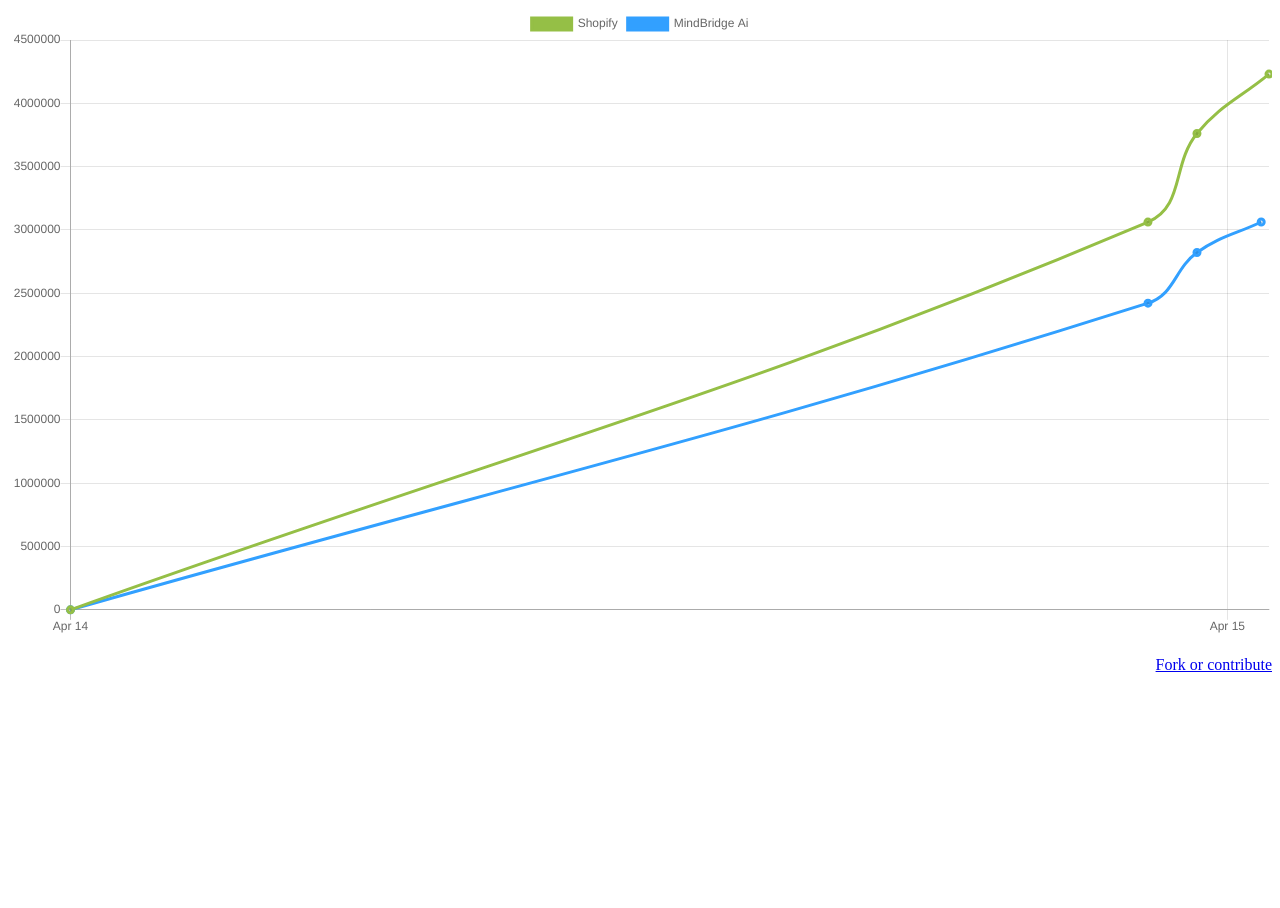
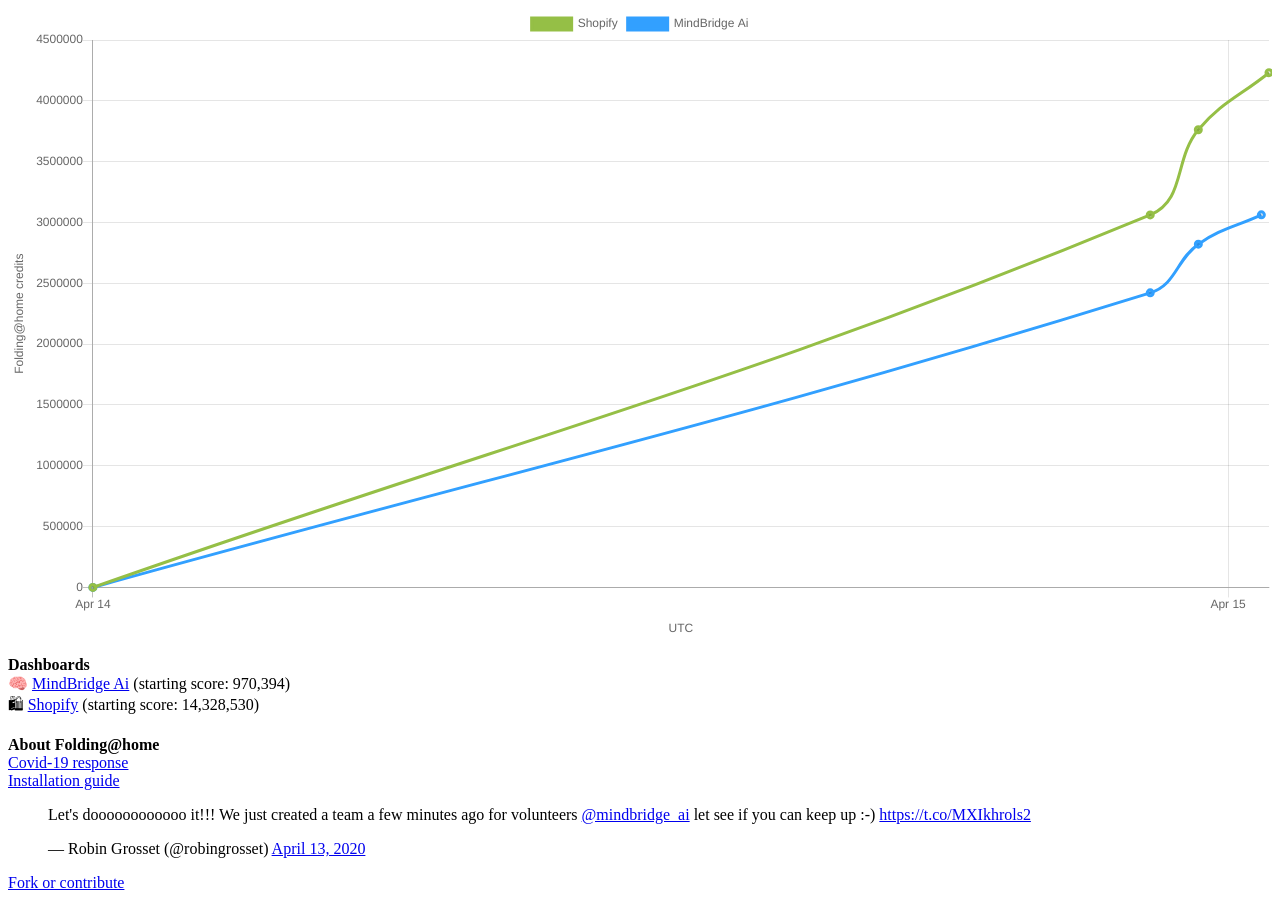
Before and after one commit to gregology/FaH_stats_page, a Flask app: page / in a window 1280 px wide. Before the commit the page ends 672 px from the top, so only its background shows below. Run offline with Flask 2, Linux system fonts and the light colour scheme; some libraries are stand-ins or nearby versions.

Commit message:
adding details and labels

```diff
--- a/app/templates/home.html
+++ b/app/templates/home.html
@@ -36,9 +36,19 @@
         options: {
           scales: {
             xAxes: [{
+              scaleLabel: {
+                display: true,
+                labelString: 'UTC'
+              },
               type: 'time',
               time: {
                 unit: 'day'
+              }
+            }],
+            yAxes: [{
+              scaleLabel: {
+                display: true,
+                labelString: 'Folding@home credits'
               }
             }]
           }
@@ -47,7 +57,23 @@
 
     </script>
   </center>
-  <p align="right"><a href="https://github.com/gregology/FaH_stats_page">Fork or contribute</a></p>
+
+  <p align="left">
+    <b>Dashboards</b><br>
+    🧠 <a href="https://stats.foldingathome.org/team/261552">MindBridge Ai</a> (starting score: 970,394)<br>
+    🛍 <a href="https://stats.foldingathome.org/team/247736">Shopify</a> (starting score: 14,328,530)<br>
+  </p>
+  <p align="left">
+    <b>About Folding@home</b><br>
+    <a href="https://foldingathome.org/covid19/">Covid-19 response</a><br>
+    <a href="https://foldingathome.org/support/faq/installation-guides/">Installation guide</a><br>
+  </p>
+
+  <blockquote class="twitter-tweet"><p lang="en" dir="ltr">Let&#39;s doooooooooooo it!!! We just created a team a few minutes ago for volunteers <a href="https://twitter.com/mindbridge_ai?ref_src=twsrc%5Etfw">@mindbridge_ai</a> let see if you can keep up :-) <a href="https://t.co/MXIkhrols2">https://t.co/MXIkhrols2</a></p>&mdash; Robin Grosset (@robingrosset) <a href="https://twitter.com/robingrosset/status/1249737959433175041?ref_src=twsrc%5Etfw">April 13, 2020</a></blockquote> <script async src="https://platform.twitter.com/widgets.js" charset="utf-8"></script>
+
+  <p align="left">
+    <a href="https://github.com/gregology/FaH_stats_page">Fork or contribute</a>
+  </p>
 
 </body>
 </html>
```
Also changed, not shown: README.md.
